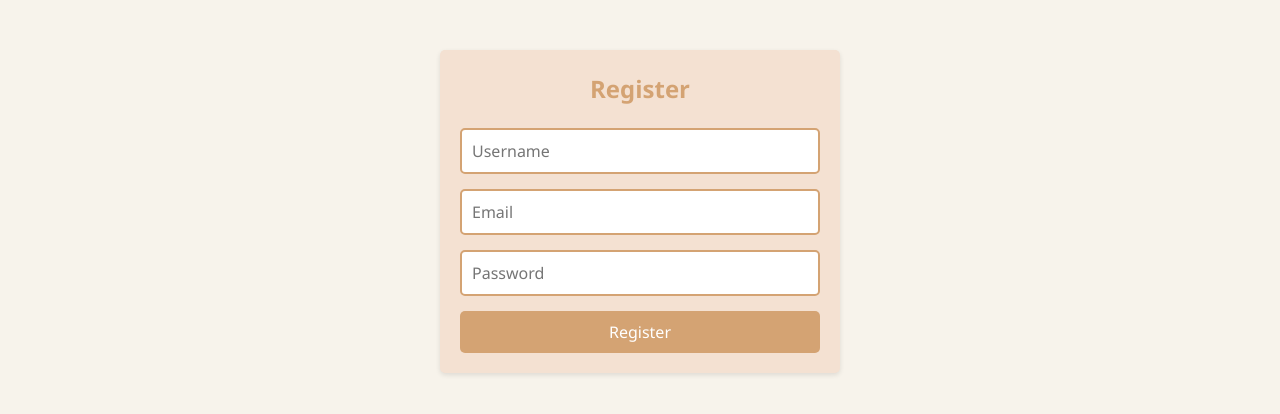
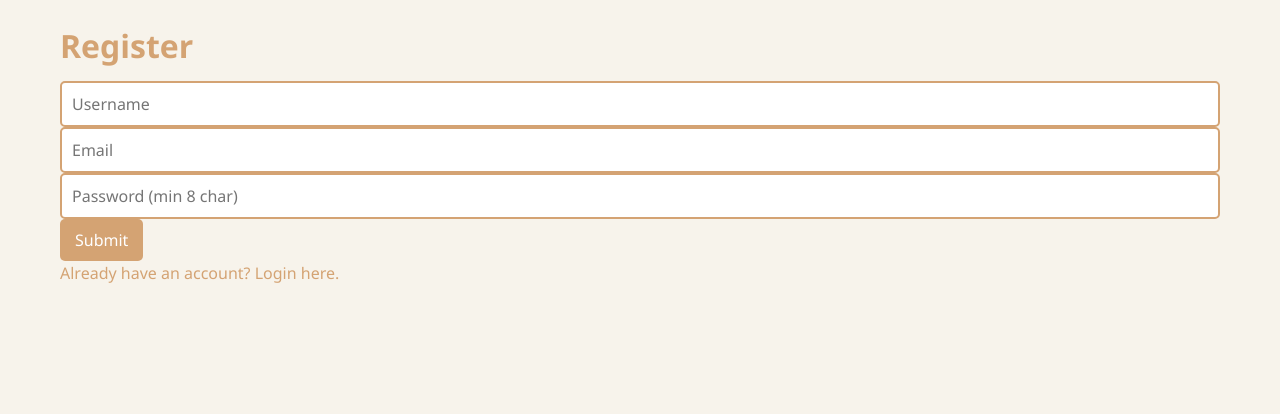
Before and after one commit to tate-tate/search-engine, a React (Vite) app: page /#/register in a window 1280 px wide. Shown: the top 414 px of the page. Built offline with nearby package versions, Linux system fonts and the light colour scheme.

Commit message:
backend ?

```diff
--- a/App.jsx
+++ b/App.jsx
@@ -3,9 +3,11 @@ import { HashRouter, Routes, Route } from 'react-router-dom';
 import SearchPage from './src/pages/SearchPage';
 import Register from './src/components/Register';
 import Login from './src/components/Login';
+import { AuthProvider } from './src/components/AuthContext';
 
 const App = () => {
     return (
+        <AuthProvider>
             <HashRouter>
                 <Routes>
                     <Route path="/" element={<SearchPage />} />
@@ -13,6 +15,7 @@ const App = () => {
                     <Route path="/login" element={<Login />} />
                 </Routes>
             </HashRouter>
+        </AuthProvider>
     );
 };
 
--- a/src/components/AuthContext.jsx
+++ b/src/components/AuthContext.jsx
@@ -1,35 +1,34 @@
-import { createContext, useState , useMemo, useCallback} from "react";
+import { createContext, useState, useMemo, useCallback } from "react";
 
-const AuthContext = createContext();
+export const AuthContext = createContext(); // Use a named export for AuthContext
 
-export const AuthProvider = ({children}) => {
-    const[isLogin, setIsLogin] = useState(localStorage.getItem("isLogin")=== "true" ? true : false);
+export const AuthProvider = ({ children }) => {
+    const [isLogin, setIsLogin] = useState(localStorage.getItem("isLogin") === "true");
+
     const login = useCallback(() => {
         setIsLogin(true);
         localStorage.setItem("isLogin", "true");
     }, []);
+
     const logout = useCallback(() => {
-
         fetch("https://web.ics.purdue.edu/~shaverb/390final/logout.php")
             .then((response) => response.json())
-            .then(data=> {
-                if(data.message){
+            .then((data) => {
+                if (data.message) {
                     setIsLogin(false);
-                }else{
-                    console.log(data);}
+                    localStorage.setItem("isLogin", "false");
+                } else {
+                    console.log("Unexpected response:", data);
+                }
             })
-            .catch(error => {
-                console.log(error);
+            .catch((error) => {
+                console.log("Logout failed:", error);
+                setIsLogin(false); // Fallback to ensure logout state
+                localStorage.setItem("isLogin", "false");
             });
     }, []);
 
     const value = useMemo(() => ({ isLogin, login, logout }), [isLogin, login, logout]);
 
-    return(
-    <AuthContext.Provider value = {value}>
-        {children}
-    </AuthContext.Provider>
-    )
-
+    return <AuthContext.Provider value={value}>{children}</AuthContext.Provider>;
 };
-export default AuthContext;
--- a/src/components/Authform.jsx
+++ b/src/components/Authform.jsx
@@ -1,82 +1,106 @@
-import { useState, useRef , useEffect} from 'react';
+import { useState, useRef, useEffect, useContext } from 'react';
 import { useNavigate } from 'react-router-dom';
-import AuthContext from "../contexts/AuthContext";
-import {useContext} from "react";
-import useAuthForm from "../hooks/authFormHook";
+import { AuthContext } from './AuthContext';
 
-
-const AuthForm = ({isRegister} = false) => {
-
-    const {login} = useContext(AuthContext);
-    const [data, setData] = useState({ username: "", password: "", email: ""});
-    const [error, setError]= useState("");
-    const [submited, setSubmited]= useState(false);
-    const [successM, setSuccessM]= useState("");
+const AuthForm = ({ isRegister = false }) => {
+    const { login } = useContext(AuthContext); // Ensure context is provided
+    const [data, setData] = useState({ username: '', password: '', email: '' });
+    const [error, setError] = useState('');
+    const [submited, setSubmited] = useState(false);
+    const [successM, setSuccessM] = useState('');
     const navigate = useNavigate();
     const nameRef = useRef(null);
-    useLayoutEffect(() => {
+
+    useEffect(() => {
         nameRef.current.focus();
     }, []);
 
     const handleChange = (e) => {
-        setData({...data, [e.target.name]: e.target.value});
-    }
+        setData({ ...data, [e.target.name]: e.target.value });
+    };
 
     const handleSubmit = async (e) => {
         e.preventDefault();
         setSubmited(true);
 
         const formData = new FormData(e.target);
-        formData.append("username", data.username.trim());
-        formData.append("password", data.password.trim());
-        if (isRegister) formData.append("email", data.email.trim());
-        formData.append("action", isRegister ? "register" : "login");
+        formData.append('username', data.username.trim());
+        formData.append('password', data.password.trim());
+        if (isRegister) formData.append('email', data.email.trim());
+        formData.append('action', isRegister ? 'register' : 'login');
 
-
-        //console.log(data.image+"test");
-        try{
-            const response = await fetch("https://web.ics.purdue.edu/~shaverb/390final/auth.php",{
-                method: "POST",
-                body: formData,
-            });
-            const data = await response.json();
-            if(data.success){
-                setData({
-                    username:"",
-                    password: "",
-                    email: "",
-                });
-                setSuccessM(data.success);
-                login();
-
-                setError("");
-                navigate("/");
-            }else{
-                setError(data.error);
-                setSuccessM("");
-                console.log("success");
+        try {
+            const response = await fetch(
+                'https://web.ics.purdue.edu/~shaverb/390final/auth.php',
+                {
+                    method: 'POST',
+                    body: formData,
+                }
+            );
+            const responseData = await response.json();
+            if (responseData.success) {
+                setData({ username: '', password: '', email: '' });
+                setSuccessM(responseData.success);
+                login(); // Call login from context
+                setError('');
+                navigate('/');
+            } else {
+                setError(responseData.error);
+                setSuccessM('');
             }
-        }
-        catch(error){
+        } catch (error) {
             setError(error.message);
-            setSuccessM("");
-            console.log("success2");
-        }
-        finally{
+            setSuccessM('');
+        } finally {
             setSubmited(false);
         }
-    }
+    };
 
     return (
         <form onSubmit={handleSubmit} className="profile-form">
-            <input ref={nameRef} type="text" name="username" placeholder="Userame" required value={data.username} onChange={handleChange} />
-            {isRegister && <input type="email" name="email" placeholder="Email" required value={data.email} onChange={handleChange} />}
-            <input type="password" name="password" placeholder="Password (min 8 char)" minLength="8" required value={data.password} onChange={handleChange} />
-            <button type="submit" disabled={submited|| data.username.trim === "" || (isRegister && data.email.trim === "") ||data.password.trim === "" }>Submit</button>
+            <input
+                ref={nameRef}
+                type="text"
+                name="username"
+                placeholder="Username"
+                required
+                value={data.username}
+                onChange={handleChange}
+            />
+            {isRegister && (
+                <input
+                    type="email"
+                    name="email"
+                    placeholder="Email"
+                    required
+                    value={data.email}
+                    onChange={handleChange}
+                />
+            )}
+            <input
+                type="password"
+                name="password"
+                placeholder="Password (min 8 char)"
+                minLength="8"
+                required
+                value={data.password}
+                onChange={handleChange}
+            />
+            <button
+                type="submit"
+                disabled={
+                    submited ||
+                    data.username.trim() === '' ||
+                    (isRegister && data.email.trim() === '') ||
+                    data.password.trim() === ''
+                }
+            >
+                Submit
+            </button>
             {error && <p>{error}</p>}
             {successM && <p>{successM}</p>}
         </form>
-    )
-}
+    );
+};
 
 export default AuthForm;
--- a/src/components/Login.jsx
+++ b/src/components/Login.jsx
@@ -1,47 +1,17 @@
-import React, { useState } from 'react';
-import '../styles/Login.css'; // Add styles for the register form
+import React from 'react';
+import Wrapper from '../components/Wrapper';
+import AuthForm from '../components/AuthForm';
+import { Link } from 'react-router-dom'; // Ensure correct import for routing
 
 const Login = () => {
-    const [formData, setFormData] = useState({
-        email: '',
-        password: '',
-    });
-
-    const handleChange = (e) => {
-        const { name, value } = e.target;
-        setFormData({ ...formData, [name]: value });
-    };
-
-    const handleSubmit = (e) => {
-        e.preventDefault();
-        console.log('Login form submitted:', formData);
-        // Add logic to authenticate with the backend later
-
-    };
-
     return (
-        <div className="login">
-            <h2>Login</h2>
-            <form onSubmit={handleSubmit}>
-                <input
-                    type="email"
-                    name="email"
-                    placeholder="Email"
-                    value={formData.email}
-                    onChange={handleChange}
-                    required
-                />
-                <input
-                    type="password"
-                    name="password"
-                    placeholder="Password"
-                    value={formData.password}
-                    onChange={handleChange}
-                    required
-                />
-                <button type="submit">Login</button>
-            </form>
-        </div>
+        <Wrapper>
+            <h1 className="title">Login</h1>
+            <AuthForm isRegister={false} />
+            <Link to="/register" className="register-link">
+                Don't have an account? Register here.
+            </Link>
+        </Wrapper>
     );
 };
 
--- a/src/components/Register.jsx
+++ b/src/components/Register.jsx
@@ -1,55 +1,17 @@
-import React, { useState } from 'react';
-import '../styles/Register.css'; // Add styles for the register form
+import React from 'react';
+import Wrapper from '../components/Wrapper';
+import AuthForm from '../components/AuthForm';
+import { Link } from 'react-router-dom'; // Ensure correct import for routing
 
 const Register = () => {
-    const [formData, setFormData] = useState({
-        username: '',
-        email: '',
-        password: '',
-    });
-
-    const handleChange = (e) => {
-        const { name, value } = e.target;
-        setFormData({ ...formData, [name]: value });
-    };
-
-    const handleSubmit = (e) => {
-        e.preventDefault();
-        console.log('Register form submitted:', formData);
-        // Add logic to send data to the backend later
-    };
-
     return (
-        <div className="register">
-            <h2>Register</h2>
-            <form onSubmit={handleSubmit}>
-                <input
-                    type="text"
-                    name="username"
-                    placeholder="Username"
-                    value={formData.username}
-                    onChange={handleChange}
-                    required
-                />
-                <input
-                    type="email"
-                    name="email"
-                    placeholder="Email"
-                    value={formData.email}
-                    onChange={handleChange}
-                    required
-                />
-                <input
-                    type="password"
-                    name="password"
-                    placeholder="Password"
-                    value={formData.password}
-                    onChange={handleChange}
-                    required
-                />
-                <button type="submit">Register</button>
-            </form>
-        </div>
+        <Wrapper>
+            <h1 className="title">Register</h1>
+            <AuthForm isRegister={true} />
+            <Link to="/login" className="login-link">
+                Already have an account? Login here.
+            </Link>
+        </Wrapper>
     );
 };
 
```
Lines whose indentation alone changed are shown as unchanged.
